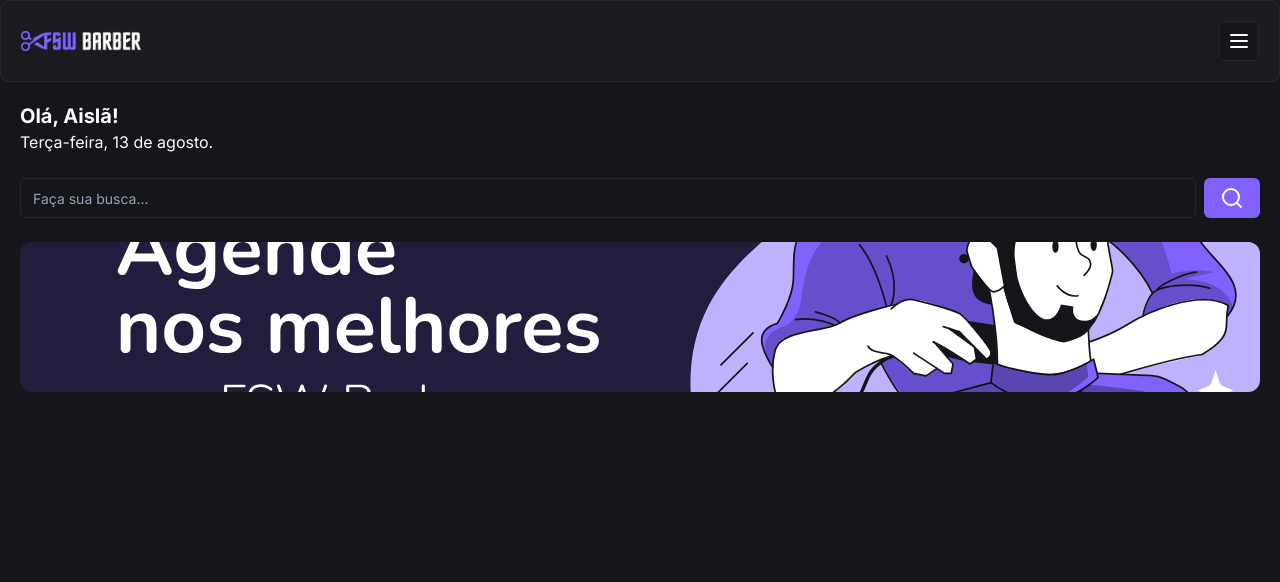
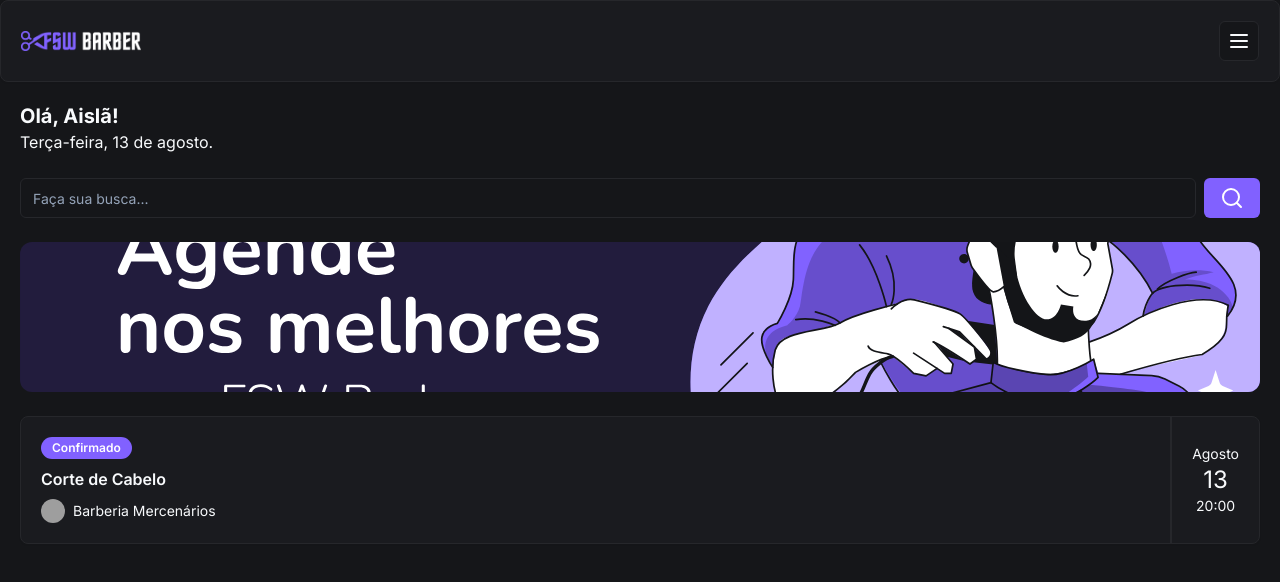
Before and after one commit to aisl1n/fsw-barber, a Next.js app: page / in a window 1280 px wide. Shown: the top 582 px of the page. Built offline with nearby package versions, Linux system fonts and the light colour scheme; grey boxes are pictures that could not be loaded.

Commit message:
feat: add booking item

```diff
--- a/package.json
+++ b/package.json
@@ -14,6 +14,7 @@
   },
   "dependencies": {
     "@prisma/client": "^5.18.0",
+    "@radix-ui/react-avatar": "^1.1.0",
     "@radix-ui/react-slot": "^1.1.0",
     "class-variance-authority": "^0.7.0",
     "clsx": "^2.1.1",
--- /dev/null
+++ b/src/app/_components/ui/avatar.tsx
@@ -0,0 +1,50 @@
+"use client"
+
+import * as React from "react"
+import * as AvatarPrimitive from "@radix-ui/react-avatar"
+
+import { cn } from "@/app/_lib/utils"
+
+const Avatar = React.forwardRef<
+  React.ElementRef<typeof AvatarPrimitive.Root>,
+  React.ComponentPropsWithoutRef<typeof AvatarPrimitive.Root>
+>(({ className, ...props }, ref) => (
+  <AvatarPrimitive.Root
+    ref={ref}
+    className={cn(
+      "relative flex h-10 w-10 shrink-0 overflow-hidden rounded-full",
+      className,
+    )}
+    {...props}
+  />
+))
+Avatar.displayName = AvatarPrimitive.Root.displayName
+
+const AvatarImage = React.forwardRef<
+  React.ElementRef<typeof AvatarPrimitive.Image>,
+  React.ComponentPropsWithoutRef<typeof AvatarPrimitive.Image>
+>(({ className, ...props }, ref) => (
+  <AvatarPrimitive.Image
+    ref={ref}
+    className={cn("aspect-square h-full w-full", className)}
+    {...props}
+  />
+))
+AvatarImage.displayName = AvatarPrimitive.Image.displayName
+
+const AvatarFallback = React.forwardRef<
+  React.ElementRef<typeof AvatarPrimitive.Fallback>,
+  React.ComponentPropsWithoutRef<typeof AvatarPrimitive.Fallback>
+>(({ className, ...props }, ref) => (
+  <AvatarPrimitive.Fallback
+    ref={ref}
+    className={cn(
+      "flex h-full w-full items-center justify-center rounded-full bg-muted",
+      className,
+    )}
+    {...props}
+  />
+))
+AvatarFallback.displayName = AvatarPrimitive.Fallback.displayName
+
+export { Avatar, AvatarImage, AvatarFallback }
--- /dev/null
+++ b/src/app/_components/ui/badge.tsx
@@ -0,0 +1,36 @@
+import * as React from "react"
+import { cva, type VariantProps } from "class-variance-authority"
+
+import { cn } from "@/app/_lib/utils"
+
+const badgeVariants = cva(
+  "inline-flex items-center rounded-full border px-2.5 py-0.5 text-xs font-semibold transition-colors focus:outline-none focus:ring-2 focus:ring-ring focus:ring-offset-2",
+  {
+    variants: {
+      variant: {
+        default:
+          "border-transparent bg-primary text-primary-foreground hover:bg-primary/80",
+        secondary:
+          "border-transparent bg-secondary text-secondary-foreground hover:bg-secondary/80",
+        destructive:
+          "border-transparent bg-destructive text-destructive-foreground hover:bg-destructive/80",
+        outline: "text-foreground",
+      },
+    },
+    defaultVariants: {
+      variant: "default",
+    },
+  },
+)
+
+export interface BadgeProps
+  extends React.HTMLAttributes<HTMLDivElement>,
+    VariantProps<typeof badgeVariants> {}
+
+function Badge({ className, variant, ...props }: BadgeProps) {
+  return (
+    <div className={cn(badgeVariants({ variant }), className)} {...props} />
+  )
+}
+
+export { Badge, badgeVariants }
--- a/src/app/page.tsx
+++ b/src/app/page.tsx
@@ -3,6 +3,9 @@
 import { Button } from "./_components/ui/button"
 import { Input } from "./_components/ui/input"
 import Image from "next/image"
+import { Card, CardContent } from "./_components/ui/card"
+import { Badge } from "./_components/ui/badge"
+import { Avatar, AvatarImage } from "./_components/ui/avatar"
 
 export default function Home() {
   return (
@@ -27,6 +30,29 @@
             className="rounded-xl object-cover"
           />
         </div>
+
+        <Card className="mt-6">
+          <CardContent className="flex justify-between p-0">
+            <div className="flex flex-col gap-2 py-5 pl-5">
+              <Badge className="w-fit">Confirmado</Badge>
+              <h3 className="font-semibold">Corte de Cabelo</h3>
+              <div className="flex items-center gap-2">
+                <Avatar className="h-6 w-6">
+                  <AvatarImage
+                    src="https://utfs.io/f/c97a2dc9-cf62-468b-a851-bfd2bdde775f-16p.png"
+                    alt="Avatar do cliente"
+                  />
+                </Avatar>
+                <p className="text-sm">Barberia Mercenários</p>
+              </div>
+            </div>
+            <div className="flex flex-col items-center justify-center border-l-2 border-solid px-5">
+              <p className="text-sm">Agosto</p>
+              <p className="text-2xl">13</p>
+              <p className="text-sm">20:00</p>
+            </div>
+          </CardContent>
+        </Card>
       </div>
     </div>
   )
```
Also changed, not shown: 1 other file (tests, documents, lock files or other folders).
